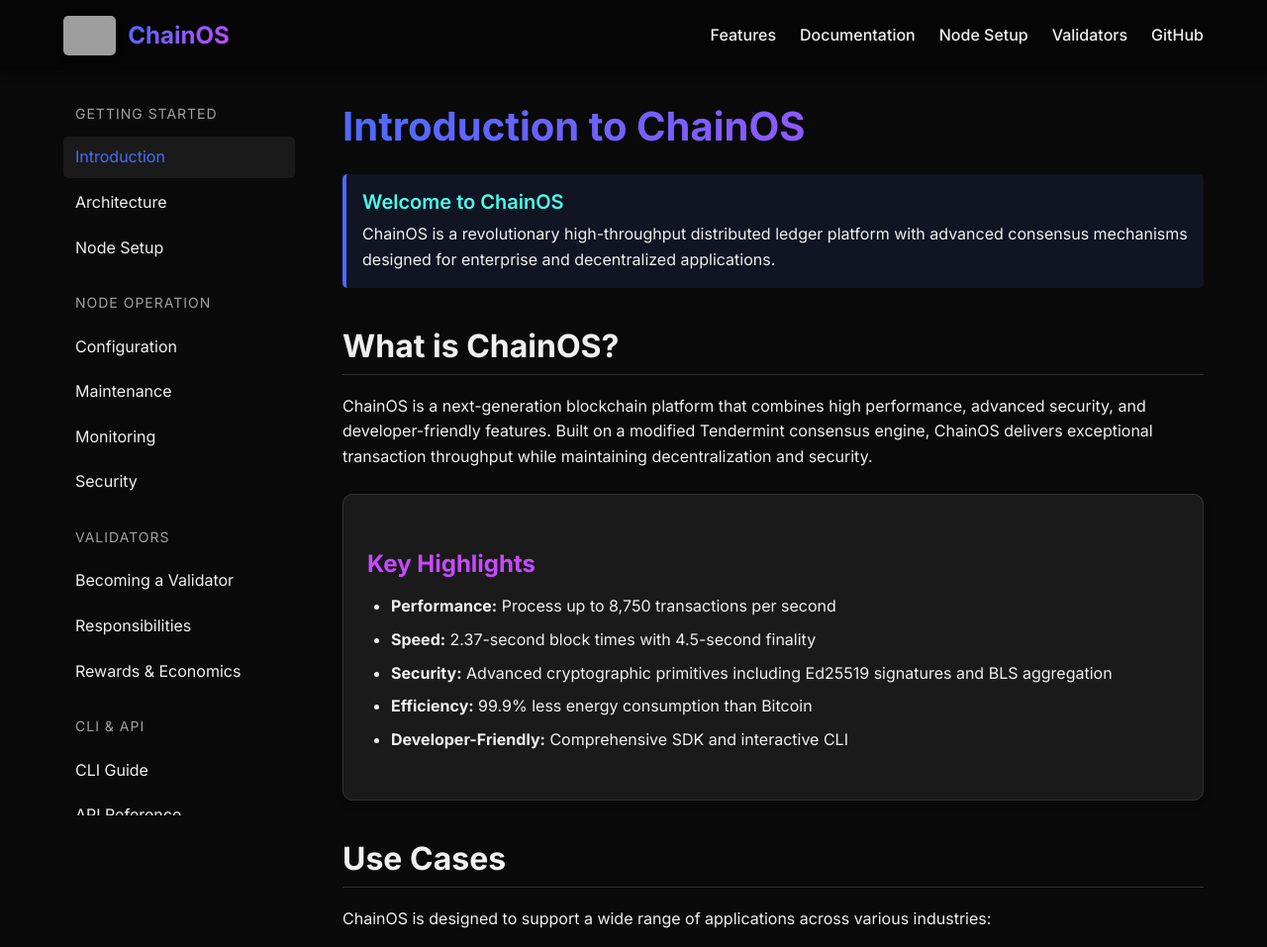
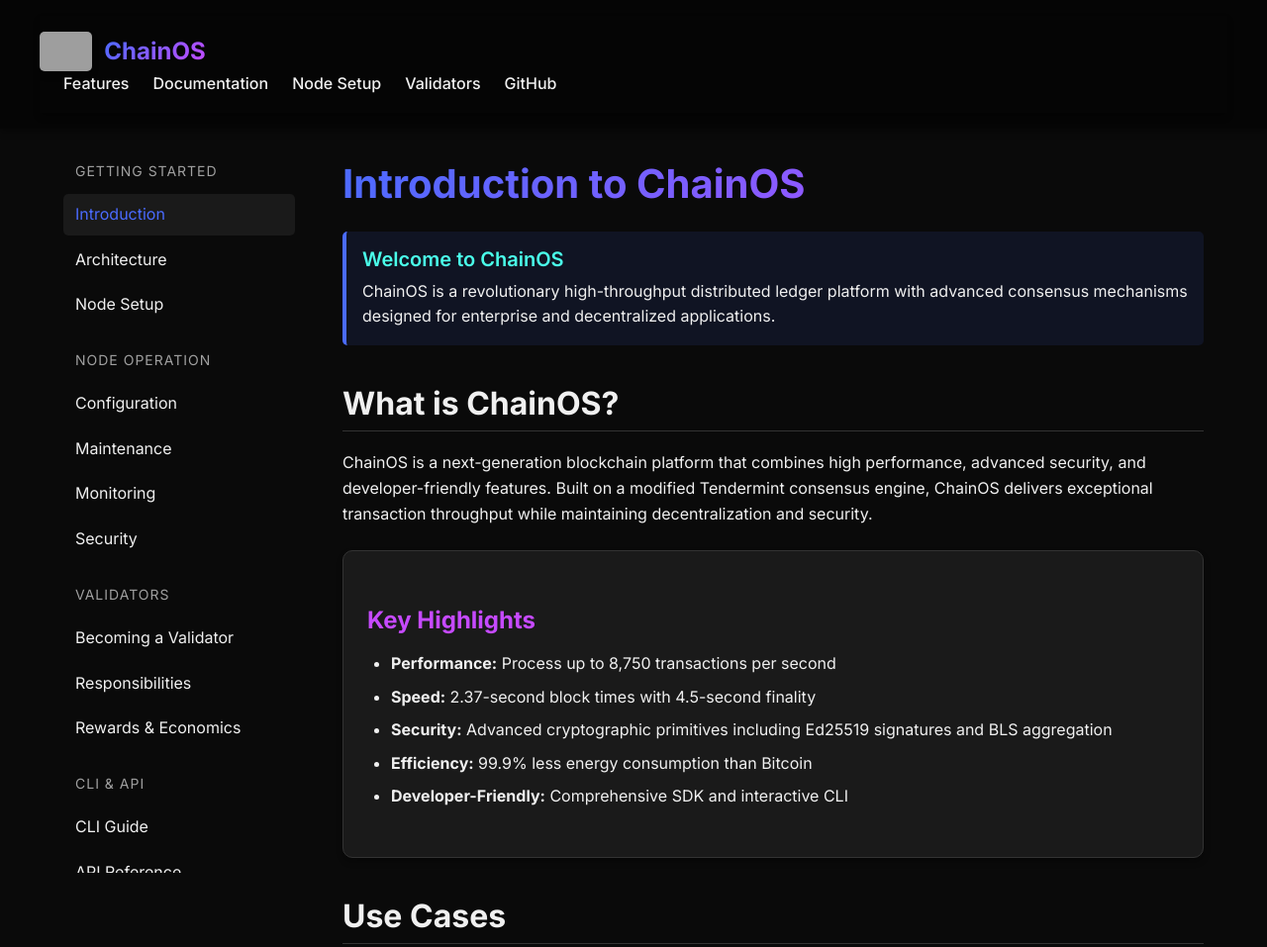
Before and after one commit to o-c-foundation/ChainOS-Mainnet-Docs, a plain HTML site: page docs/getting-started.html in a window 1280 px wide. Shown: the top 957 px of the page at 99% size. Drawn offline with Linux system fonts and the light colour scheme; grey boxes are pictures that could not be loaded.

Commit message:
getting-started.html

```diff
--- a/docs/getting-started.html
+++ b/docs/getting-started.html
@@ -12,7 +12,7 @@
 </head>
 <body>
     <header class="header">
-        <div class="container header-container">
+        <div class="container header">
             <div class="logo">
                 <img src="https://media-hosting.imagekit.io/f8cefaff7c6e4aea/Screenshot%202025-05-15%20154317.png?Expires=1841946896&Key-Pair-Id=K2ZIVPTIP2VGHC&Signature=ndac87i4icrU3hm1OUM0GpEVbxoAIPofotPZHciKOa5hIBSECBlSa8qAck6CWJ6pdB8BR5WeFj0BZSFvKgd-g-oZgfRMO4Y0N2Jt5wVBgKiS02Q9zk2YUgw9mtEF2QTTTLkCHbzKMnDvHaVEgUNQ7uZDMuEjdhnEGIrTvG0dMhpdXBK4uGy~AXgmI7c2NMZTdsv5KcvgGPc75tp7WDD-v~C2oaxuu42Vrt1COntSQmV~kurgwVvOUi1zbtFKxcmaOsfMorO6ZyVys9MWszHQpN8GD8B~ckX1WOzzmA-WxO8a1ud02xguUAaTb5uSokJdwxmRG4CnhLyff8ZTh3G~Sw__">
                 <h1>ChainOS</h1>
```
